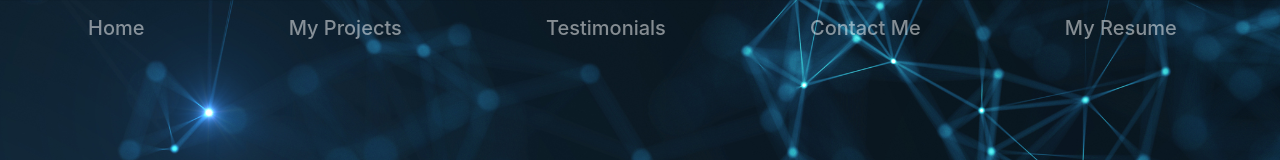
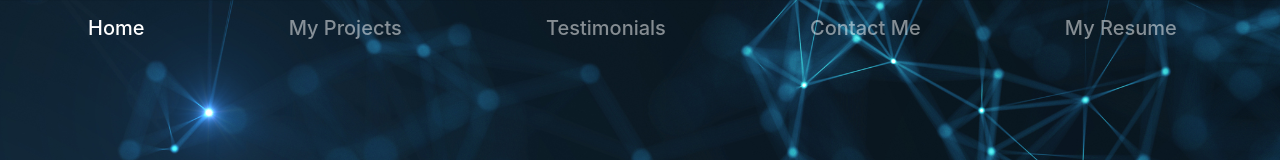
Before and after one commit to mpohler1/my-portfolio, a React (Create React App) app: page / in a window 1280 px wide. Shown: the top 160 px of the page. Built offline with nearby package versions, Linux system fonts and the light colour scheme.

Commit message:
added smooth scrolling

```diff
--- a/src/components/ContactMe.jsx
+++ b/src/components/ContactMe.jsx
@@ -4,7 +4,7 @@ class ContactMe extends Component {
 
     render() {
         return (
-            <div className="container-fluid page-half bg-blue-dark center">
+            <div className="container-fluid page-half bg-blue-dark center" id="contactMe">
 
             </div>
         )
--- a/src/components/Headline.jsx
+++ b/src/components/Headline.jsx
@@ -6,7 +6,7 @@ class Headline extends Component {
 
     render() {
         return (
-            <div className="container-fluid page center my-auto"
+            <div className="container-fluid page center my-auto" id="home"
                  ref={div => div && div.setAttribute(
                      "style", "opacity: " + this.props.opacity
                  )}>
--- a/src/components/Navbar.jsx
+++ b/src/components/Navbar.jsx
@@ -1,6 +1,7 @@
 import React, {Component} from "react";
 import {connect} from "react-redux";
 import {setBackgroundOpacity} from "../actions/actions";
+import {Link, animateScroll} from "react-scroll";
 
 class Navbar extends Component {
     baseBackgroundColor = [10, 24, 35];
@@ -40,16 +41,44 @@ class Navbar extends Component {
                 <div className="collapse navbar-collapse" id="navbarNav">
                     <ul className="container-fluid navbar-nav d-flex">
                         <li className="nav-item mx-auto btn">
-                            <h5 className="h5 nav-link">Home</h5>
+                            <Link activeClass="active"
+                                  to="home"
+                                  spy={true}
+                                  smooth={true}
+                                  offset={-(window.innerHeight*.08)}
+                            >
+                                <h5 className="h5 nav-link">Home</h5>
+                            </Link>
                         </li>
                         <li className="nav-item mx-auto btn">
-                            <h5 className="h5 nav-link">My Projects</h5>
+                            <Link activeClass="active"
+                                  to="projects"
+                                  spy={true}
+                                  smooth={true}
+                                  offset={-(window.innerHeight*.08)}
+                            >
+                                <h5 className="h5 nav-link">My Projects</h5>
+                            </Link>
                         </li>
                         <li className="nav-item mx-auto btn">
-                            <h5 className="h5 nav-link">Testimonials</h5>
+                            <Link activeClass="active"
+                                  to="testimonials"
+                                  spy={true}
+                                  smooth={true}
+                                  offset={-(window.innerHeight*.08)}
+                            >
+                                <h5 className="h5 nav-link">Testimonials</h5>
+                            </Link>
                         </li>
                         <li className="nav-item mx-auto btn">
-                            <h5 className="h5 nav-link">Contact Me</h5>
+                            <Link activeClass="active"
+                                  to="contactMe"
+                                  spy={true}
+                                  smooth={true}
+                                  offset={-(window.innerHeight*.08)}
+                            >
+                                <h5 className="h5 nav-link">Contact Me</h5>
+                            </Link>
                         </li>
                         <li className="nav-item mx-auto btn">
                             <h5 className="h5 nav-link">My Resume</h5>
--- a/src/components/Projects.jsx
+++ b/src/components/Projects.jsx
@@ -6,7 +6,7 @@ class Projects extends Component {
 
     render() {
         return (
-            <div className="container-fluid page bg-white center">
+            <div className="container-fluid page bg-white center" id="projects">
                 <div className="row content mt-5 mb-5">
                     <h1 className="h1">{projects.title}</h1>
                 </div>
--- a/src/components/Testimonials.jsx
+++ b/src/components/Testimonials.jsx
@@ -5,7 +5,7 @@ class Testimonials extends Component {
 
     render() {
         return (
-            <div className="container-fluid page-half bg-blue center text-white">
+            <div className="container-fluid page-half bg-blue center text-white" id="testimonials">
                 <div className="row mt-2">
                     <h1 className="h1">{testimonials.title}</h1>
                 </div>
```
